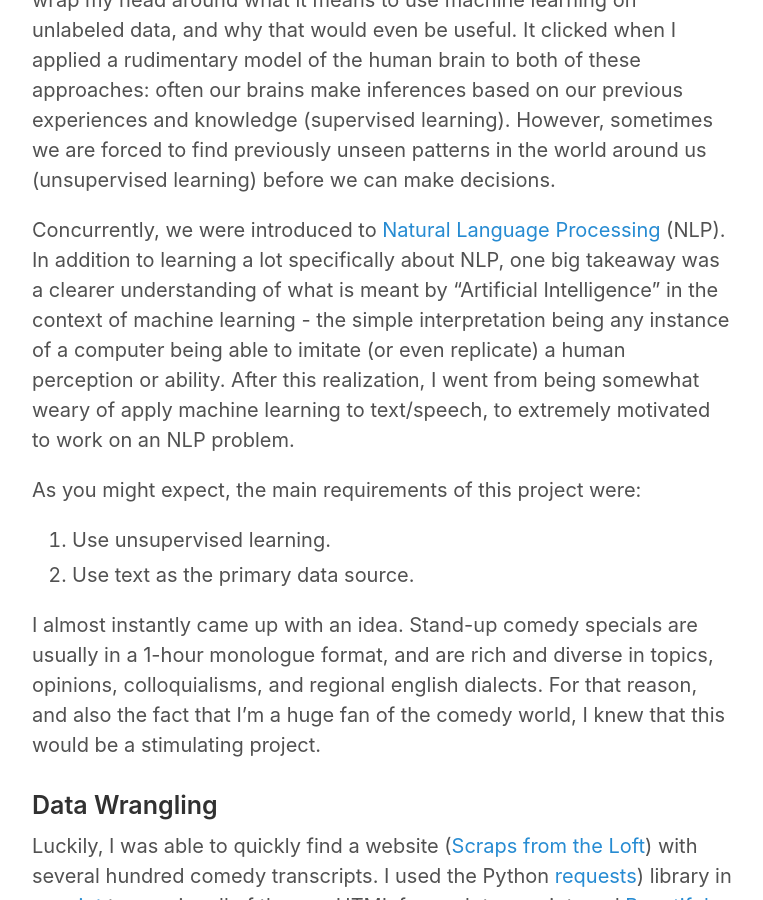
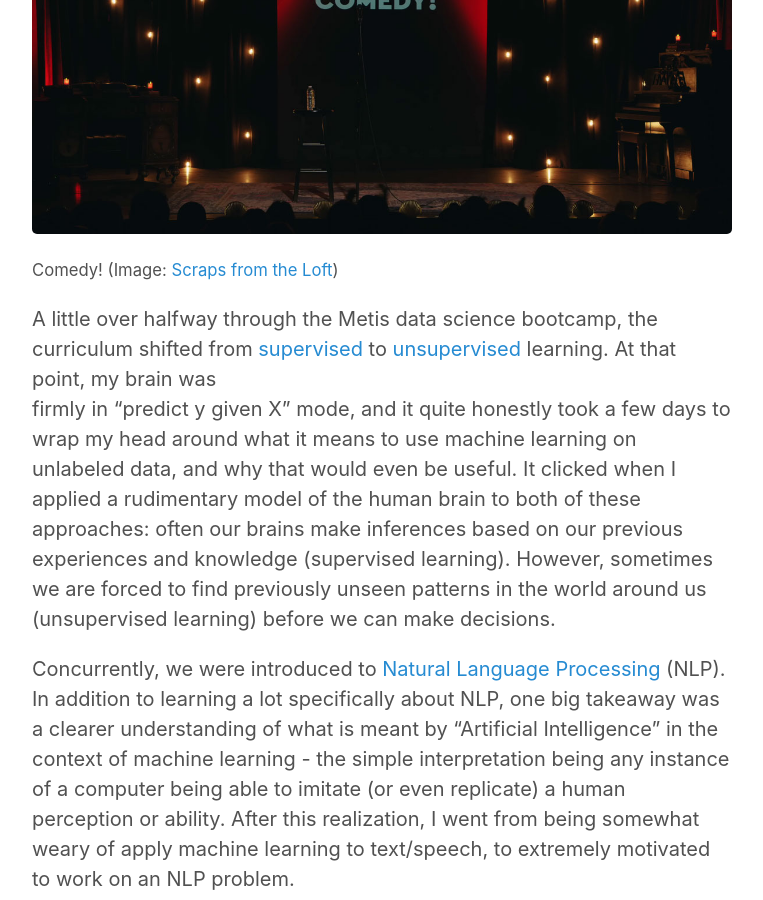
Before and after one commit to stephenjkaplan/stephenjkaplan.github.io, a Jekyll site: the page built from _posts/2020-09-18-standup-comedy-recommender.md, in a window 1280 px wide and 900 px high, scrolled down 976 px. Shown: the whole window, without its empty margins (258-1021 px from the left). Built offline with Jekyll 4.4.1, drawn with Linux system fonts in a browser that asks for light colours; our own code applies the rules of GitHub Pages for plain Markdown files.

Commit message:
embedding first pictures

```diff
--- a/_posts/2020-09-18-standup-comedy-recommender.md
+++ b/_posts/2020-09-18-standup-comedy-recommender.md
@@ -16,6 +16,9 @@ The code for this project can be found [here](https://github.com/stephenjkaplan/
 The Flask app I made for this project can be found [here](https://standup-comedy-recommender.herokuapp.com/){:target="_blank"}.
 
 ### Intro
+
+![Comedy](/images/2020-09-18/comedy.jpg)
+<small>Comedy! (Image: [Scraps from the Loft](https://scrapsfromtheloft.com/stand-up-comedy-scripts/))</small>
 
 A little over halfway through the Metis data science bootcamp, the curriculum shifted from
 [supervised](https://en.wikipedia.org/wiki/Supervised_learning){:target="_blank"} to
```
Also changed, not shown: images/2020-09-18/comedy.jpg (added).
